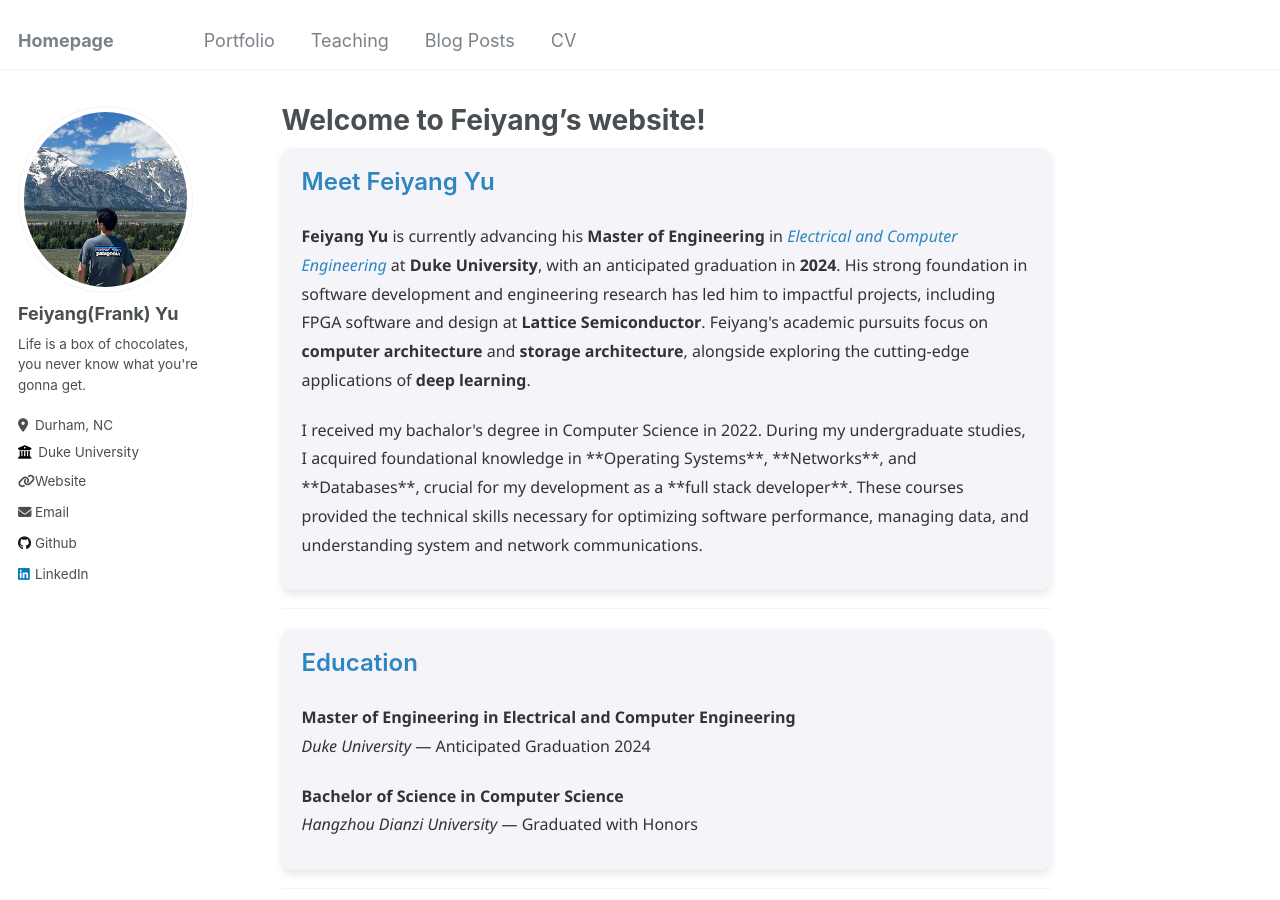
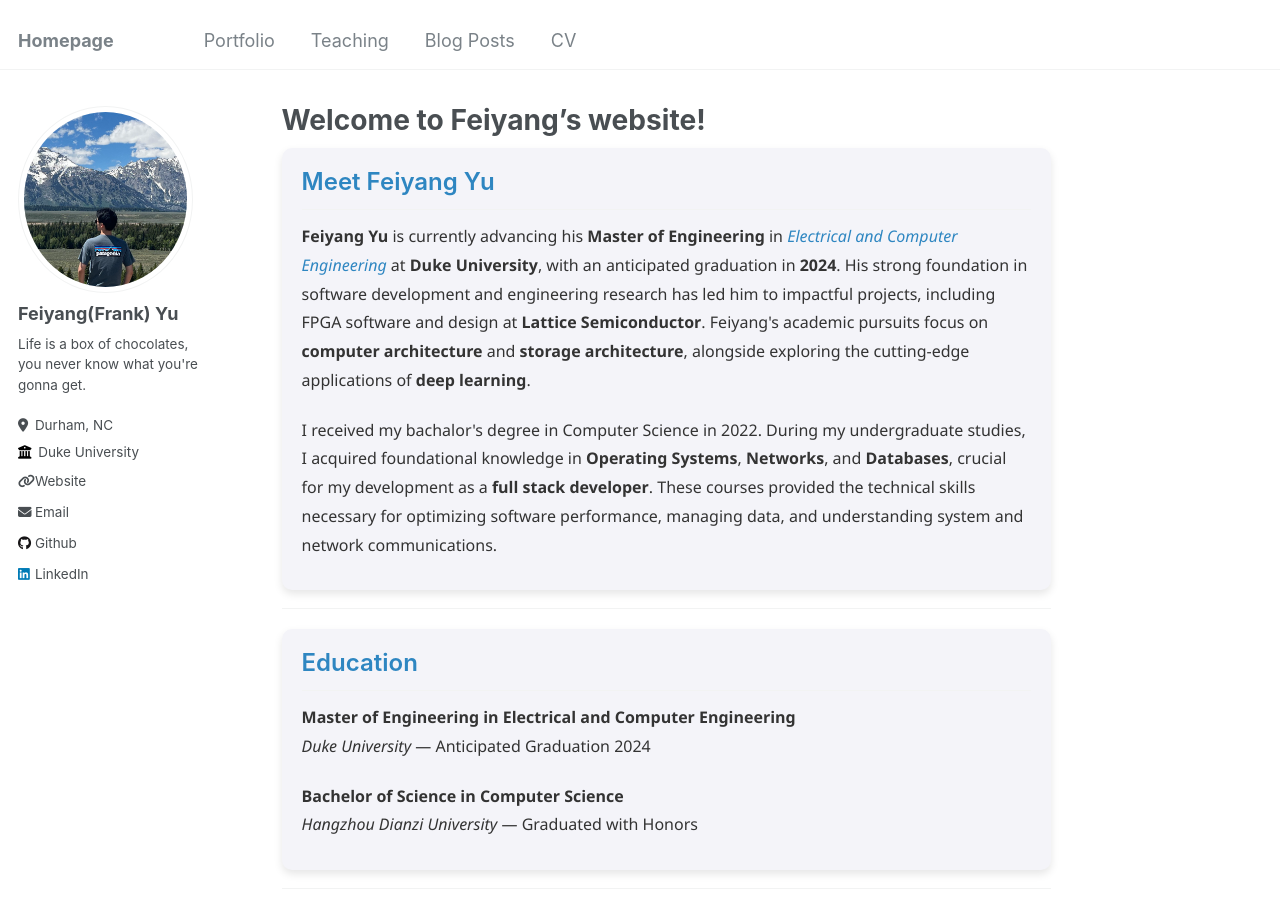
Before and after one commit to Gofeiyang/Gofeiyang.github.io, a Jekyll site: the page built from _pages/about.md, in a window 1280 px wide and 900 px high. Built offline with Jekyll 4.4.1, drawn with Linux system fonts in a browser that asks for light colours.

```diff
--- a/_pages/about.md
+++ b/_pages/about.md
@@ -13,7 +13,7 @@ redirect_from:
         <strong style="color: #333; font-weight: 700;">Feiyang Yu</strong> is currently advancing his <strong style="font-weight: 700;">Master of Engineering</strong> in <em style="color: #2E86C1;">Electrical and Computer Engineering</em> at <strong>Duke University</strong>, with an anticipated graduation in <strong>2024</strong>. His strong foundation in software development and engineering research has led him to impactful projects, including FPGA software and design at <strong>Lattice Semiconductor</strong>. Feiyang's academic pursuits focus on <strong>computer architecture</strong> and <strong>storage architecture</strong>, alongside exploring the cutting-edge applications of <strong>deep learning</strong>.
     </p>
     <p style="font-size: 16px; line-height: 1.8; color: #333;">
-        I received my bachalor's degree in Computer Science in 2022. During my undergraduate studies, I acquired foundational knowledge in **Operating Systems**, **Networks**, and **Databases**, crucial for my development as a **full stack developer**. These courses provided the technical skills necessary for optimizing software performance, managing data, and understanding system and network communications.
+        I received my bachalor's degree in Computer Science in 2022. During my undergraduate studies, I acquired foundational knowledge in <strong>Operating Systems</strong>, <strong>Networks</strong>, and <strong>Databases</strong>, crucial for my development as a <strong>full stack developer</strong>. These courses provided the technical skills necessary for optimizing software performance, managing data, and understanding system and network communications.
     </p>
 </div>
 
```
